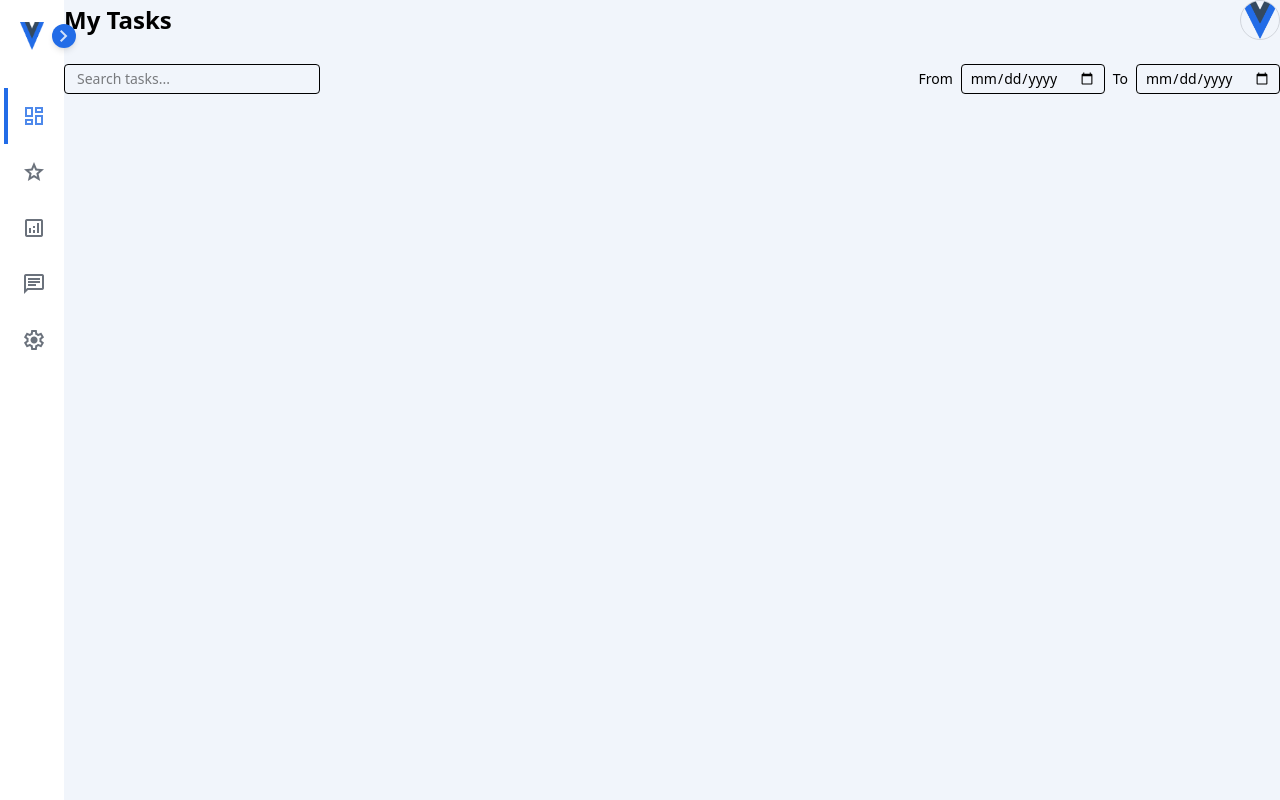
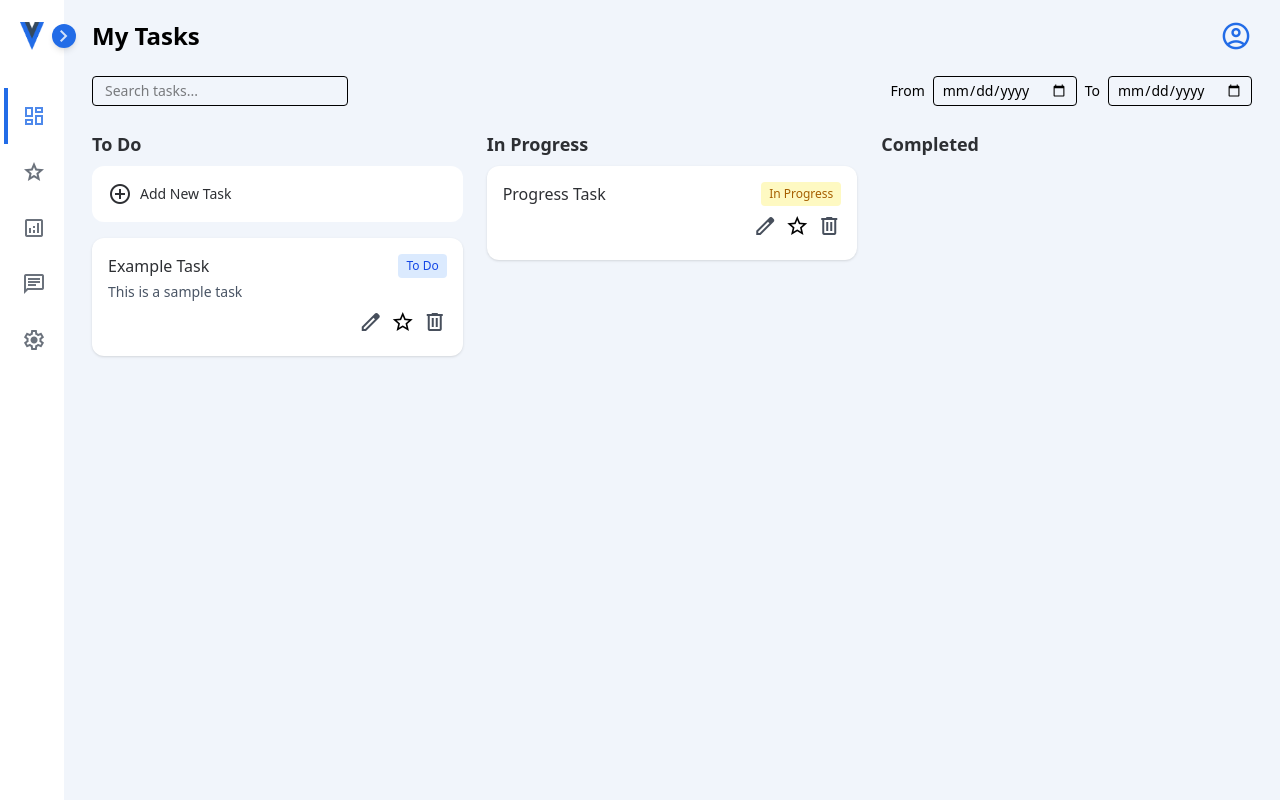
Before and after one commit to Manisstha/Final-project, a Vue app: page /dashboard in a window 1280 px wide. Built offline with nearby package versions, Linux system fonts and the light colour scheme.

Commit message:
Task board

```diff
--- a/index.html
+++ b/index.html
@@ -11,6 +11,10 @@
       rel="stylesheet"
       href="https://fonts.googleapis.com/css2?family=Material+Symbols+Outlined:opsz,wght,FILL,GRAD@24,400,0,0"
     />
+    <link
+      rel="stylesheet"
+      href="https://fonts.googleapis.com/icon?family=Material+Icons"
+    />
     <meta name="viewport" content="width=device-width, initial-scale=1.0" />
     <title>Vite App</title>
   </head>
--- a/src/components/OverviewBoard.vue
+++ b/src/components/OverviewBoard.vue
@@ -1,9 +1,35 @@
 <script setup>
-import { ref, watch, defineEmits } from "vue";
+import Tasks from "@/components/Tasks.vue";
+import { ref, onMounted, onBeforeUnmount } from "vue";
 
 const fromDate = ref("");
 const toDate = ref("");
 const searchQuery = ref("");
+
+const menuOpen = ref(false);
+const menuRef = ref(null);
+
+const handleClickOutside = (event) => {
+  if (menuRef.value && !menuRef.value.contains(event.target)) {
+    menuOpen.value = false;
+  }
+};
+
+onMounted(() => {
+  window.addEventListener("click", handleClickOutside);
+});
+
+onBeforeUnmount(() => {
+  window.removeEventListener("click", handleClickOutside);
+});
+
+const toggleMenu = () => {
+  menuOpen.value = !menuOpen.value;
+};
+
+const logout = () => {
+  menuOpen.value = false;
+};
 </script>
 
 <template>
@@ -11,11 +37,27 @@ const searchQuery = ref("");
     <!-- Header -->
     <div class="flex justify-between items-center">
       <h1 class="text-2xl font-semibold">My Tasks</h1>
-      <img
-        src="@/assets/logo.png"
-        alt="User"
-        class="w-10 h-10 rounded-full border border-gray-300"
-      />
+      <div class="relative">
+        <button
+          @click.stop="toggleMenu"
+          class="flex items-center justify-center text-[32px] text-[#226ce7] hover:text-[#1b4ec7] transition-colors duration-200 cursor-pointer"
+        >
+          <span class="material-symbols-outlined" style="font-size: 32px;">account_circle</span>
+        </button>
+
+        <div
+          v-if="menuOpen"
+          ref="menuRef"
+          class="absolute right-0 w-40 bg-white rounded-lg shadow-lg border border-gray-100 z-50"
+        >
+          <button
+            @click="logout"
+            class="w-full text-left px-4 py-2 text-sm hover:bg-gray-100 text-[#474f5c] cursor-pointer"
+          >
+            Logout
+          </button>
+        </div>
+      </div>
     </div>
 
     <div class="flex justify-between items-center flex-wrap gap-4">
@@ -45,5 +87,6 @@ const searchQuery = ref("");
         />
       </div>
     </div>
+    <Tasks />
   </div>
 </template>
--- /dev/null
+++ b/src/components/TaskCard.vue
@@ -0,0 +1,64 @@
+<script setup>
+const props = defineProps({
+  task: {
+    type: Object,
+    required: true,
+  },
+});
+
+const emit = defineEmits(["edit", "favorite", "delete"]);
+
+const handleEdit = () => {
+  emit("edit", props.task.id);
+};
+
+const handleFavorite = () => {
+  emit("favorite", props.task.id);
+};
+
+const handleDelete = () => {
+  emit("delete", props.task.id);
+};
+</script>
+
+<template>
+  <div class="bg-white rounded-xl shadow-sm border-none p-4 mb-4 space-y-2">
+    <div class="flex justify-between items-start">
+      <div>
+        <h3 class="font-medium text-[#2d2f33]">
+          {{ task.title }}
+        </h3>
+        <p v-if="task.description" class="text-sm text-gray-600 mt-1">
+          {{ task.description }}
+        </p>
+      </div>
+      <span
+        class="text-xs rounded px-2 py-1 font-medium"
+        :class="{
+          'bg-blue-100 text-blue-700': task.status === 'To Do',
+          'bg-yellow-100 text-yellow-700': task.status === 'In Progress',
+          'bg-green-100 text-green-700': task.status === 'Completed',
+        }"
+      >
+        {{ task.status }}
+      </span>
+    </div>
+
+    <div class="flex gap-2 justify-end">
+      <button @click="handleEdit" class="text-[#474f5c] cursor-pointer" >
+        <span class="material-symbols-outlined">edit</span>
+      </button>
+      <button @click="handleFavorite">
+        <span
+          class="material-icons cursor-pointer"
+          :class="{ 'text-yellow-300': task.favorite }"
+        >
+          {{ task.favorite ? "star" : "star_border" }}
+        </span>
+      </button>
+      <button @click="handleDelete" class="text-[#474f5c] cursor-pointer">
+        <span class="material-symbols-outlined">delete</span>
+      </button>
+    </div>
+  </div>
+</template>
--- /dev/null
+++ b/src/components/Tasks.vue
@@ -0,0 +1,204 @@
+<script setup>
+import { ref } from "vue";
+import TaskCard from "@/components/TaskCard.vue";
+
+const props = defineProps({
+  searchQuery: String,
+  fromDate: String,
+  toDate: String,
+});
+
+// Task list
+const tasks = ref([
+  {
+    id: 1,
+    title: "Example Task",
+    description: "This is a sample task",
+    status: "To Do",
+    createdAt: "2025-05-01",
+  },
+  {
+    id: 2,
+    title: "Progress Task",
+    description: "",
+    status: "In Progress",
+    createdAt: "2025-05-05",
+  },
+]);
+
+// New Task State
+const newTitle = ref("");
+const newDescription = ref("");
+const showNewForm = ref(false);
+
+//Edit tasks
+const editingTaskId = ref(null);
+const editedTitle = ref("");
+const editedDescription = ref("");
+
+// Add task
+const addTask = () => {
+  if (!newTitle.value.trim()) return;
+  tasks.value.unshift({
+    id: Date.now(),
+    title: newTitle.value,
+    description: newDescription.value,
+    status: "To Do",
+    createdAt: new Date().toISOString().split("T")[0],
+  });
+  newTitle.value = "";
+  newDescription.value = "";
+  showNewForm.value = false;
+};
+
+// Filter logic
+const filteredTasks = (status) => {
+  return tasks.value.filter((task) => {
+    const matchesStatus = task.status === status;
+    const matchesSearch = props.searchQuery
+      ? task.title.toLowerCase().includes(props.searchQuery.toLowerCase())
+      : true;
+    const matchesDate =
+      (!props.fromDate || task.createdAt >= props.fromDate) &&
+      (!props.toDate || task.createdAt <= props.toDate);
+    return matchesStatus && matchesSearch && matchesDate;
+  });
+};
+
+//Edit task
+const editTask = (id) => {
+  const task = tasks.value.find((t) => t.id === id);
+  if (task) {
+    editingTaskId.value = id;
+    editedTitle.value = task.title;
+    editedDescription.value = task.description;
+  }
+};
+const saveEdit = () => {
+  const task = tasks.value.find((t) => t.id === editingTaskId.value);
+  if (task) {
+    task.title = editedTitle.value;
+    task.description = editedDescription.value;
+    editingTaskId.value = null;
+  }
+};
+
+const cancelEdit = () => {
+  editingTaskId.value = null;
+};
+
+//Favorite task
+const favoriteTask = (id) => {
+  const task = tasks.value.find((t) => t.id === id);
+  if (task) {
+    task.favorite = !task.favorite;
+  }
+};
+
+// Delete task
+const deleteTask = (id) => {
+  tasks.value = tasks.value.filter((t) => t.id !== id);
+};
+</script>
+
+<template>
+  <div class="grid grid-cols-1 md:grid-cols-3 gap-6 mt-6">
+    <!-- Column -->
+    <div>
+      <h2 class="text-lg font-semibold mb-2 text-[#2d2f33]">To Do</h2>
+
+      <!-- Add Task Card -->
+      <div class="bg-white border-none rounded-xl p-4 mb-4">
+        <button
+          v-if="!showNewForm"
+          @click="showNewForm = true"
+          class="flex items-center justify-center gap-2 text-[#2d2f33] font-medium not-[]:hover:underline cursor-pointer text-sm"
+        >
+          <span class="material-symbols-outlined">add_circle</span>
+          Add New Task
+        </button>
+
+        <div v-else class="space-y-2">
+          <input
+            v-model="newTitle"
+            placeholder="Task title"
+            class="w-full border rounded px-2 py-1 text-sm"
+          />
+          <textarea
+            v-model="newDescription"
+            placeholder="Description (optional)"
+            class="w-full border rounded px-2 py-1 text-sm"
+          ></textarea>
+          <div class="flex gap-2">
+            <button
+              @click="addTask"
+              class="bg-[#226ce7] text-white px-3 py-1 text-sm rounded cursor-pointer"
+            >
+              Add
+            </button>
+            <button @click="showNewForm = false" class="text-sm text-[#2d2f33] cursor-pointer">
+              Cancel
+            </button>
+          </div>
+        </div>
+      </div>
+
+      <!-- To Do Tasks -->
+      <div v-for="task in filteredTasks('To Do')" :key="task.id">
+        <div
+          v-if="editingTaskId === task.id"
+          class="bg-white p-4 mb-4 rounded-xl"
+        >
+          <input
+            v-model="editedTitle"
+            class="w-full border rounded px-2 py-1 mb-2 text-sm"
+          />
+          <textarea
+            v-model="editedDescription"
+            class="w-full border rounded px-2 py-1 mb-2 text-sm"
+          />
+          <div class="flex gap-2">
+            <button
+              @click="saveEdit"
+              class="bg-[#226ce7] text-white px-3 py-1 text-sm rounded cursor-pointer"
+            >
+              Save
+            </button>
+            <button @click="cancelEdit" class="text-sm text-[#2d2f33] cursor-pointer">
+              Cancel
+            </button>
+          </div>
+        </div>
+        <TaskCard
+          v-else
+          :task="task"
+          @edit="editTask"
+          @favorite="favoriteTask"
+          @delete="deleteTask"
+        />
+      </div>
+    </div>
+
+    <!-- In Progress -->
+    <div>
+      <h2 class="text-lg font-semibold mb-2 text-[#2d2f33]">In Progress</h2>
+      <TaskCard
+        v-for="task in filteredTasks('In Progress')"
+        :key="task.id"
+        :task="task"
+        @delete="deleteTask"
+      />
+    </div>
+
+    <!-- Completed -->
+    <div>
+      <h2 class="text-lg font-semibold mb-2 text-[#2d2f33]">Completed</h2>
+      <TaskCard
+        v-for="task in filteredTasks('Completed')"
+        :key="task.id"
+        :task="task"
+        @delete="deleteTask"
+      />
+    </div>
+  </div>
+</template>
--- a/src/views/Dashboard.vue
+++ b/src/views/Dashboard.vue
@@ -14,7 +14,7 @@ const sidebarOpen = ref(false);
   >
     <Sidebar @toggle="(val) => (sidebarOpen = val)" />
 
-    <div class="overflow-auto">
+    <div class="overflow-auto px-7 py-5">
       <OverviewBoard />
     </div>
   </div>
```
